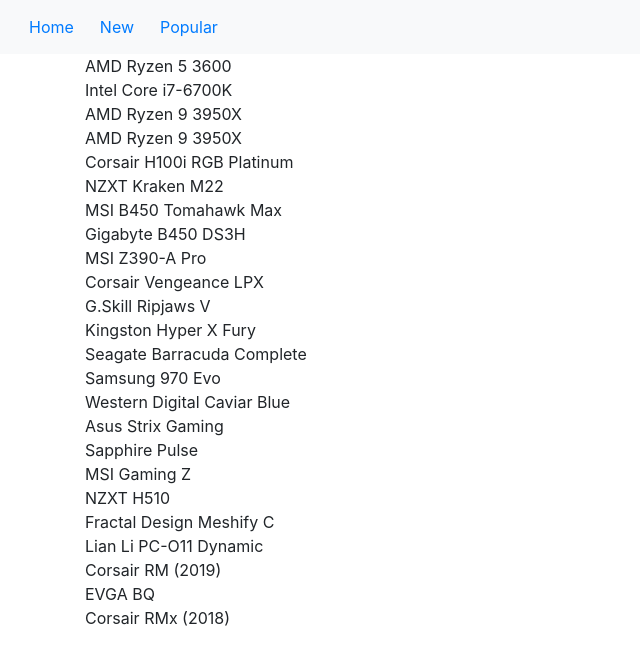
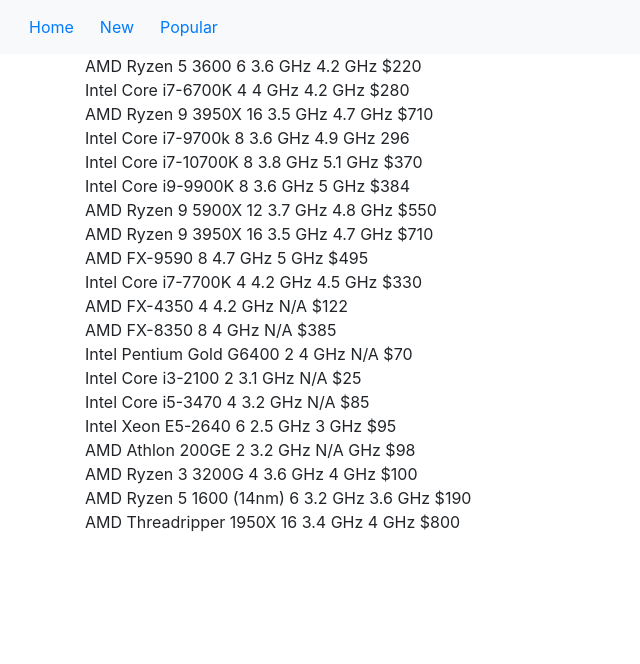
Before and after one commit to overinvested/jams, a React (Create React App) app: page / in a window 1280 px wide. Shown: the top 664 px of the page, without its empty margins (0-640 px from the left). Built offline with nearby package versions, Linux system fonts and the light colour scheme.

Commit message:
New Products, Added Selection and Deselection

```diff
--- a/src/components/product.jsx
+++ b/src/components/product.jsx
@@ -1,17 +1,52 @@
 import React, { Component } from "react";
+import { Button } from "react-bootstrap";
 
 class Product extends Component {
   state = {
-    id: "",
-    name: "",
-    price: "",
-    popularity: "",
-    dateAdded: "",
-    img: "",
+    info: this.props.productInfo,
+    singleDisplay: false,
   };
 
+  /**
+   * Handles the selection of a product.
+   * Sets the state such that the product will follow special rendering based on it being selected.
+   * Calls a function from the parent class to filter the product list.
+   */
+  handleSelect() {
+    this.setState({ singleDisplay: true });
+    this.props.onSelect(this.state.info.id);
+  }
+
+  /**
+   * Handles the working of the back button.
+   * Sets the state such that the product will follow normal rendering based on it no longer being selected.
+   * Calls a function from the parent class to repopulate the product list.
+   */
+  handleBack() {
+    this.setState({ singleDisplay: false });
+    this.props.onBack();
+  }
+
   render() {
-    return;
+    const info = this.state.info;
+    if (!this.state.singleDisplay) {
+      return (
+        <div onClick={() => this.handleSelect()}>
+          {info.name} {info.coreCount} {info.coreClock} {info.boostClock}{" "}
+          {info.price}
+        </div>
+      );
+    } else {
+      return (
+        <div className="singleDisplay">
+          <Button onClick={() => this.handleBack()}>Back</Button>
+          <div>
+            {info.img} {info.name} {info.coreCount} {info.coreClock}{" "}
+            {info.boostClock} {info.price}
+          </div>
+        </div>
+      );
+    }
   }
 }
 
--- a/src/components/productlist.jsx
+++ b/src/components/productlist.jsx
@@ -8,16 +8,42 @@
     products: this.props.products,
   };
 
+  /**
+   * Handles the selection of a product.
+   * Filters the product list such that only the selected product is rendered.
+   * @param {string} productId is the id of the product which has been selected.
+   */
+
+  handleSelect = (productId) => {
+    const products = this.state.products.filter((p) => p.id === productId);
+    this.setState({ products });
+  };
+
+  /**
+   * Handles the working of the back button.
+   * Sets the state such that the product list will be repopulated.
+   */
+  handleBack = () => {
+    this.setState({ products: this.props.products });
+  };
+
   render() {
+    if (this.state.visible) {
       return (
         <div>
           {this.state.products.map((product) => (
-          <div key={product.id}>
-            <div>{product.name}</div>
-          </div>
+            <Product
+              key={product.id}
+              productInfo={product}
+              onSelect={this.handleSelect}
+              onBack={this.handleBack}
+            ></Product>
           ))}
         </div>
       );
+    } else {
+      return null;
+    }
   }
 
   renderSearchBar() {
@@ -27,10 +53,6 @@
   handleSearch() {
     // handles filtering of the list based on a search query
   }
-
-  renderProduct() {
-    // renders a given product
-  }
 }
 
 export default ProductList;
--- a/src/products.json
+++ b/src/products.json
@@ -1,256 +1,284 @@
 {
-  "products": [
+   "products":[
       {
-      "id": "1",
-      "category": "CPU",
-      "name": "AMD Ryzen 5 3600",
-      "coreCount": "6",
-      "coreClock": "3.6 GHz",
-      "boostClock": "4.2 GHz",
-      "thermalDesignPower": "65 W",
-      "multithreading": "Yes",
-      "price": "$220"
+         "id":"1",
+         "category":"CPU",
+         "name":"AMD Ryzen 5 3600",
+         "coreCount":"6",
+         "coreClock":"3.6 GHz",
+         "boostClock":"4.2 GHz",
+         "thermalDesignPower":"65 W",
+         "multithreading":"Yes",
+         "price":"$220",
+         "dateAdded":"9/13/20",
+         "purchases":"9115",
+         "img":""
       },
       {
-      "id": "2",
-      "category": "CPU",
-      "name": "Intel Core i7-6700K",
-      "coreCount": "4",
-      "coreClock": "4 GHz",
-      "boostClock": "4.2 GHz",
-      "thermalDesignPower": "91 W",
-      "multithreading": "Yes",
-      "price": "$280"
+         "id":"2",
+         "category":"CPU",
+         "name":"Intel Core i7-6700K",
+         "coreCount":"4",
+         "coreClock":"4 GHz",
+         "boostClock":"4.2 GHz",
+         "thermalDesignPower":"91 W",
+         "multithreading":"Yes",
+         "price":"$280",
+         "dateAdded":"8/17/20",
+         "purchases":"1067",
+         "img":""
       },
       {
-      "id": "3",
-      "category": "CPU",
-      "name": "AMD Ryzen 9 3950X",
-      "coreCount": "16",
-      "coreClock": "3.5 GHz",
-      "boostClock": "4.7 GHz",
-      "thermalDesignPower": "105 W",
-      "multithreading": "Yes",
-      "price": "$710"
+         "id":"3",
+         "category":"CPU",
+         "name":"AMD Ryzen 9 3950X",
+         "coreCount":"16",
+         "coreClock":"3.5 GHz",
+         "boostClock":"4.7 GHz",
+         "thermalDesignPower":"105 W",
+         "multithreading":"Yes",
+         "price":"$710",
+         "dateAdded":"9/21/20",
+         "purchases":"5714",
+         "img":""
       },
       {
-      "id": "4",
-      "category": "CPU Cooler",
-      "name": "AMD Ryzen 9 3950X",
-      "fanRPM": "600-2000",
-      "noiseLevel": "9-36 dB",
-      "radiatorSize": "N/A",
-      "price": "$25"
+         "id":"4",
+         "category":"CPU",
+         "name":"Intel Core i7-9700k",
+         "coreCount":"8",
+         "coreClock":"3.6 GHz",
+         "boostClock":"4.9 GHz",
+         "thermalDesignPower":"95 W",
+         "multithreading":"No",
+         "price":"296",
+         "dateAdded":"4/17/20",
+         "purchases":"3140",
+         "img":""
       },
       {
-      "id": "5",
-      "category": "CPU Cooler",
-      "name": "Corsair H100i RGB Platinum",
-      "fanRPM": "2400",
-      "noiseLevel": "37 dB",
-      "radiatorSize": "240 mm",
-      "price": "$160"
+         "id":"5",
+         "category":"CPU",
+         "name":"Intel Core i7-10700K",
+         "coreCount":"8",
+         "coreClock":"3.8 GHz",
+         "boostClock":"5.1 GHz",
+         "thermalDesignPower":"125 W",
+         "multithreading":"Yes",
+         "price":"$370",
+         "dateAdded":"8/18/20",
+         "purchases":"1874",
+         "img":""
       },
       {
-      "id": "6",
-      "category": "CPU Cooler",
-      "name": "NZXT Kraken M22",
-      "fanRPM": "500-2000",
-      "noiseLevel": "21-36 dB",
-      "radiatorSize": "120 mm",
-      "price": "$75"
+         "id":"6",
+         "category":"CPU",
+         "name":"Intel Core i9-9900K",
+         "coreCount":"8",
+         "coreClock":"3.6 GHz",
+         "boostClock":"5 GHz",
+         "thermalDesignPower":"95 W",
+         "multithreading":"Yes",
+         "price":"$384",
+         "dateAdded":"6/11/20",
+         "purchases":"2038",
+         "img":""
       },
       {
-      "id": "7",
-      "category": "Motherboard",
-      "name": "MSI B450 Tomahawk Max",
-      "socket": "AM4",
-      "formFactor": "ATX",
-      "maxMemory": "64 GB",
-      "memorySlots": "4",
-      "price": "$115"
+         "id":"7",
+         "category":"CPU",
+         "name":"AMD Ryzen 9 5900X",
+         "coreCount":"12",
+         "coreClock":"3.7 GHz",
+         "boostClock":"4.8 GHz",
+         "thermalDesignPower":"105 W",
+         "multithreading":"Yes",
+         "price":"$550",
+         "dateAdded":"7/7/20",
+         "purchases":"5214",
+         "img":""
       },
       {
-      "id": "8",
-      "category": "Motherboard",
-      "name": "Gigabyte B450 DS3H",
-      "socket": "AM4",
-      "formFactor": "Micro ATX",
-      "maxMemory": "64 GB",
-      "memorySlots": "4",
-      "price": "$72"
+         "id":"8",
+         "category":"CPU",
+         "name":"AMD Ryzen 9 3950X",
+         "coreCount":"16",
+         "coreClock":"3.5 GHz",
+         "boostClock":"4.7 GHz",
+         "thermalDesignPower":"105 W",
+         "multithreading":"Yes",
+         "price":"$710",
+         "dateAdded":"9/21/20",
+         "purchases":"5714",
+         "img":""
       },
       {
-      "id": "9",
-      "category": "Motherboard",
-      "name": "MSI Z390-A Pro",
-      "socket": "LGA1151",
-      "formFactor": "ATX",
-      "maxMemory": "128 GB",
-      "memorySlots": "4",
-      "price": "$120"
+         "id":"9",
+         "category":"CPU",
+         "name":"AMD FX-9590",
+         "coreCount":"8",
+         "coreClock":"4.7 GHz",
+         "boostClock":"5 GHz",
+         "thermalDesignPower":"220 W",
+         "multithreading":"No",
+         "price":"$495",
+         "dateAdded":"1/2/20",
+         "purchases":"2013",
+         "img":""
       },
       {
-      "id": "10",
-      "category": "RAM",
-      "name": "Corsair Vengeance LPX",
-      "capacity": "16 GB",
-      "speed": "DDR4-3200",
-      "modules": "2x8GB",
-      "firstWordLatency": "10 ns",
-      "casLatency": "16",
-      "price": "$69"
+         "id":"10",
+         "category":"CPU",
+         "name":"Intel Core i7-7700K",
+         "coreCount":"4",
+         "coreClock":"4.2 GHz",
+         "boostClock":"4.5 GHz",
+         "thermalDesignPower":"91 W",
+         "multithreading":"Yes",
+         "price":"$330",
+         "dateAdded":"11/2/20",
+         "purchases":"5230",
+         "img":""
       },
       {
-      "id": "11",
-      "category": "RAM",
-      "name": "G.Skill Ripjaws V",
-      "capacity": "16 GB",
-      "speed": "DDR4-3600",
-      "modules": "2x8GB",
-      "firstWordLatency": "8.889 ns",
-      "casLatency": "16",
-      "price": "$75"
+         "id":"11",
+         "category":"CPU",
+         "name":"AMD FX-4350",
+         "coreCount":"4",
+         "coreClock":"4.2 GHz",
+         "boostClock":"N/A",
+         "thermalDesignPower":"125 W",
+         "multithreading":"No",
+         "price":"$122",
+         "dateAdded":"2/29/20",
+         "purchases":"6965",
+         "img":""
       },
       {
-      "id": "12",
-      "category": "RAM",
-      "name": "Kingston Hyper X Fury",
-      "capacity": "16 GB",
-      "speed": "DDR3-1866",
-      "modules": "2x8GB",
-      "firstWordLatency": "10.718 ns",
-      "casLatency": "10",
-      "price": "$84"
+         "id":"12",
+         "category":"CPU",
+         "name":"AMD FX-8350",
+         "coreCount":"8",
+         "coreClock":"4 GHz",
+         "boostClock":"N/A",
+         "thermalDesignPower":"125 W",
+         "multithreading":"No",
+         "price":"$385",
+         "dateAdded":"1/11/20",
+         "purchases":"786",
+         "img":""
       },
       {
-      "id": "13",
-      "category": "Storage",
-      "name": "Seagate Barracuda Complete",
-      "capacity": "2 TB",
-      "speed": "7200RPM",
-      "cache": "256 MB",
-      "formFactor": "3.5 in",
-      "interface": "SATA 6 Gb/s",
-      "price": "$55"
+         "id":"13",
+         "category":"CPU",
+         "name":"Intel Pentium Gold G6400",
+         "coreCount":"2",
+         "coreClock":"4 GHz",
+         "boostClock":"N/A",
+         "thermalDesignPower":"58 W",
+         "multithreading":"Yes",
+         "price":"$70",
+         "dateAdded":"10/29/20",
+         "purchases":"3088",
+         "img":""
       },
       {
-      "id": "14",
-      "category": "Storage",
-      "name": "Samsung 970 Evo",
-      "capacity": "1 TB",
-      "speed": "SSD",
-      "cache": "1024 MB",
-      "formFactor": "M.2-2280",
-      "interface": "M.2 (M)",
-      "price": "$150"
+         "id":"14",
+         "category":"CPU",
+         "name":"Intel Core i3-2100",
+         "coreCount":"2",
+         "coreClock":"3.1 GHz",
+         "boostClock":"N/A",
+         "thermalDesignPower":"65 W",
+         "multithreading":"Yes",
+         "price":"$25",
+         "dateAdded":"2/2/20",
+         "purchases":"3897",
+         "img":""
       },
       {
-      "id": "15",
-      "category": "Storage",
-      "name": "Western Digital Caviar Blue",
-      "capacity": "1 TB",
-      "speed": "7200RPM",
-      "cache": "64 MB",
-      "formFactor": "3.5 in",
-      "interface": "SATA 6 Gb/s",
-      "price": "$45"
+         "id":"15",
+         "category":"CPU",
+         "name":"Intel Core i5-3470",
+         "coreCount":"4",
+         "coreClock":"3.2 GHz",
+         "boostClock":"N/A",
+         "thermalDesignPower":"77 W",
+         "multithreading":"No",
+         "price":"$85",
+         "dateAdded":"3/13/20",
+         "purchases":"9264",
+         "img":""
       },
       {
-      "id": "16",
-      "category": "GPU",
-      "name": "Asus Strix Gaming",
-      "chipset": "GeForce GTX 1080 Ti",
-      "memory": "11 GB",
-      "coreClock": "1493 MHz",
-      "boostClock": "1632 MHz",
-      "length": "298 mm",
-      "price": "$1340"
+         "id":"16",
+         "category":"CPU",
+         "name":"Intel Xeon E5-2640",
+         "coreCount":"6",
+         "coreClock":"2.5 GHz",
+         "boostClock":"3 GHz",
+         "thermalDesignPower":"95 W",
+         "multithreading":"Yes",
+         "price":"$95",
+         "dateAdded":"11/1/20",
+         "purchases":"1804",
+         "img":""
       },
       {
-      "id": "17",
-      "category": "GPU",
-      "name": "Sapphire Pulse",
-      "chipset": "Radeon RX 5600 XT",
-      "memory": "6 GB",
-      "coreClock": "1247 MHz",
-      "boostClock": "1750 MHz",
-      "length": "254 mm",
-      "price": "$320"
+         "id":"17",
+         "category":"CPU",
+         "name":"AMD Athlon 200GE",
+         "coreCount":"2",
+         "coreClock":"3.2 GHz",
+         "boostClock":"N/A GHz",
+         "thermalDesignPower":"35 W",
+         "multithreading":"Yes",
+         "price":"$98",
+         "dateAdded":"9/19/20",
+         "purchases":"4819",
+         "img":""
       },
       {
-      "id": "18",
-      "category": "GPU",
-      "name": "MSI Gaming Z",
-      "chipset": "GeForce RTX 2060",
-      "memory": "6 GB",
-      "coreClock": "1365 MHz",
-      "boostClock": "1830 MHz",
-      "length": "247 mm",
-      "price": "$419"
+         "id":"18",
+         "category":"CPU",
+         "name":"AMD Ryzen 3 3200G",
+         "coreCount":"4",
+         "coreClock":"3.6 GHz",
+         "boostClock":"4 GHz",
+         "thermalDesignPower":"65 W",
+         "multithreading":"No",
+         "price":"$100",
+         "dateAdded":"10/11/20",
+         "purchases":"7605",
+         "img":""
       },
       {
-      "id": "19",
-      "category": "Case",
-      "name": "NZXT H510",
-      "type": "ATX Mid Tower",
-      "color": "Black",
-      "sidePanel": "Tempered Glass",
-      "fiveInchBays": "0",
-      "threeInchBays": "2",
-      "price": "$70"
+         "id":"19",
+         "category":"CPU",
+         "name":"AMD Ryzen 5 1600 (14nm)",
+         "coreCount":"6",
+         "coreClock":"3.2 GHz",
+         "boostClock":"3.6 GHz",
+         "thermalDesignPower":"65 W",
+         "multithreading":"Yes",
+         "price":"$190",
+         "dateAdded":"1/17/20",
+         "purchases":"1516",
+         "img":""
       },
       {
-      "id": "20",
-      "category": "Case",
-      "name": "Fractal Design Meshify C",
-      "type": "ATX Mid Tower",
-      "color": "Black",
-      "sidePanel": "Tinted Tempered Glass",
-      "fiveInchBays": "0",
-      "threeInchBays": "2",
-      "price": "$89"
-    },
-    {
-      "id": "21",
-      "category": "Case",
-      "name": "Lian Li PC-O11 Dynamic",
-      "type": "ATX Full Tower",
-      "color": "White",
-      "sidePanel": "Tempered Glass",
-      "fiveInchBays": "0",
-      "threeInchBays": "2",
-      "price": "$140"
-    },
-    {
-      "id": "22",
-      "category": "PSU",
-      "name": "Corsair RM (2019)",
-      "formFactor": "ATX",
-      "efficiency": "80+ Gold",
-      "wattage": "750W",
-      "modular": "full",
-      "price": "$125"
-    },
-    {
-      "id": "23",
-      "category": "PSU",
-      "name": "EVGA BQ",
-      "formFactor": "ATX",
-      "efficiency": "80+ Bronze",
-      "wattage": "500W",
-      "modular": "semi",
-      "price": "$68"
-    },
-    {
-      "id": "24",
-      "category": "PSU",
-      "name": "Corsair RMx (2018)",
-      "formFactor": "ATX",
-      "efficiency": "80+ Gold",
-      "wattage": "850W",
-      "modular": "full",
-      "price": "$145"
+         "id":"20",
+         "category":"CPU",
+         "name":"AMD Threadripper 1950X",
+         "coreCount":"16",
+         "coreClock":"3.4 GHz",
+         "boostClock":"4 GHz",
+         "thermalDesignPower":"180 W",
+         "multithreading":"Yes",
+         "price":"$800",
+         "dateAdded":"1/31/20",
+         "purchases":"1099",
+         "img":""
       }
    ]
 }
```
Lines whose indentation alone changed are shown as unchanged.
